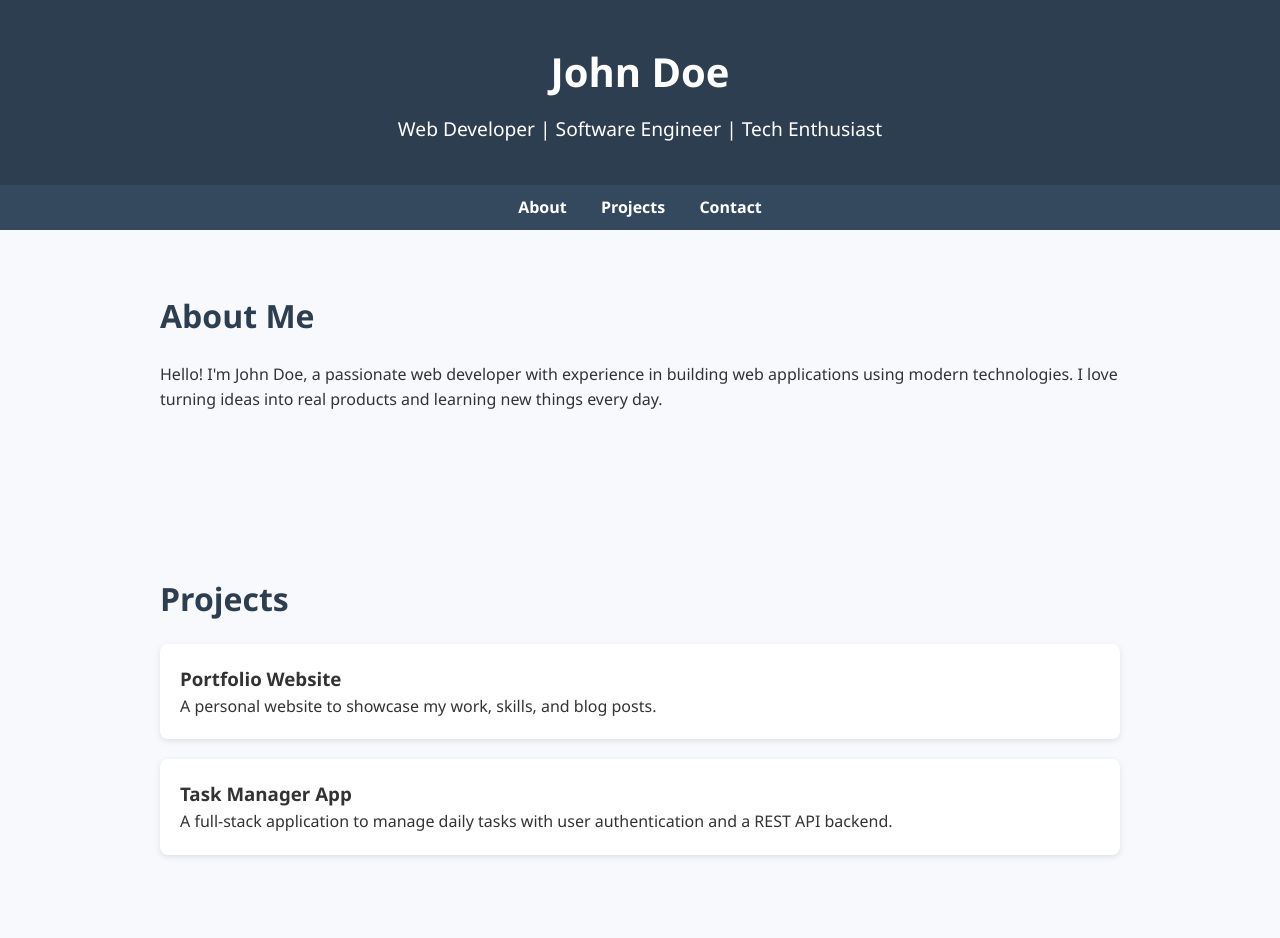
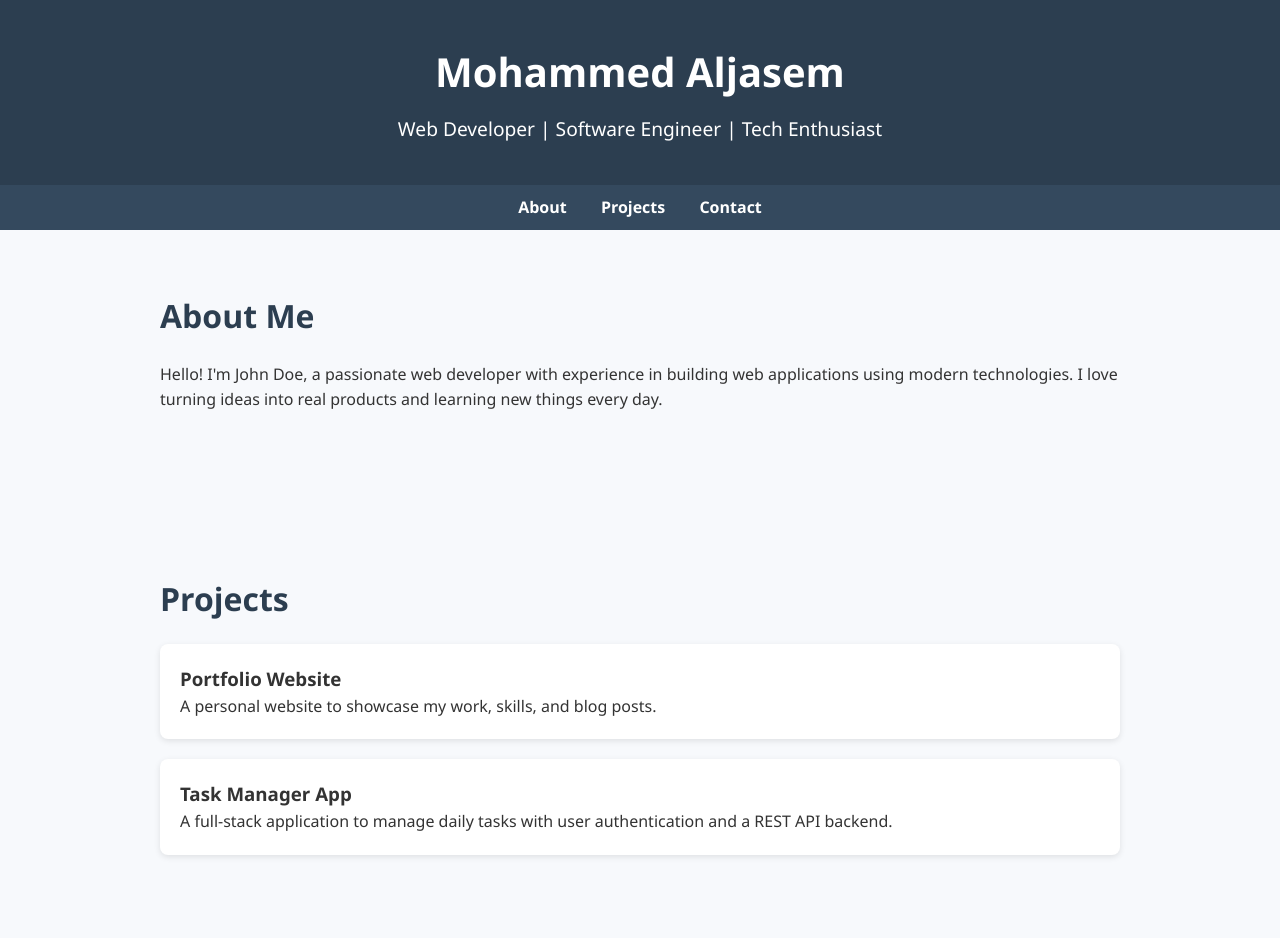
Before and after one commit to Mohammed-Aljasem/nodejs_project_structure, a website: page views/landing.html in a window 1280 px wide. Shown: the top 938 px of the page. Drawn offline with Linux system fonts and the light colour scheme.

Commit message:
change the name in landing plage

```diff
--- a/views/landing.html
+++ b/views/landing.html
@@ -96,7 +96,7 @@
 <body>
 
 <header>
-    <h1>John Doe</h1>
+    <h1>Mohammed Aljasem</h1>
     <p>Web Developer | Software Engineer | Tech Enthusiast</p>
 </header>
 
```
Also changed, not shown: 1 other file.
